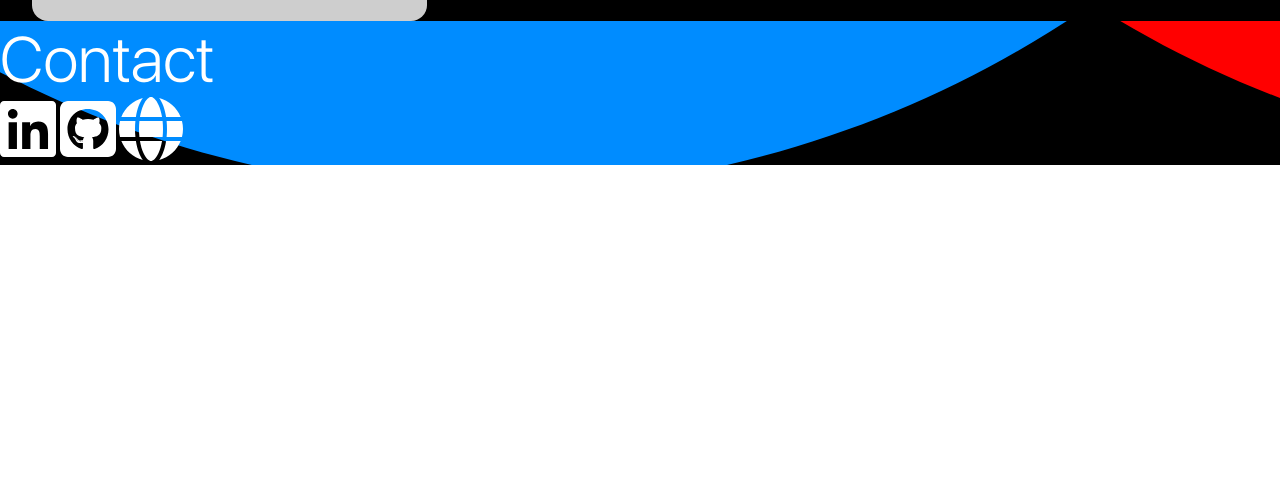
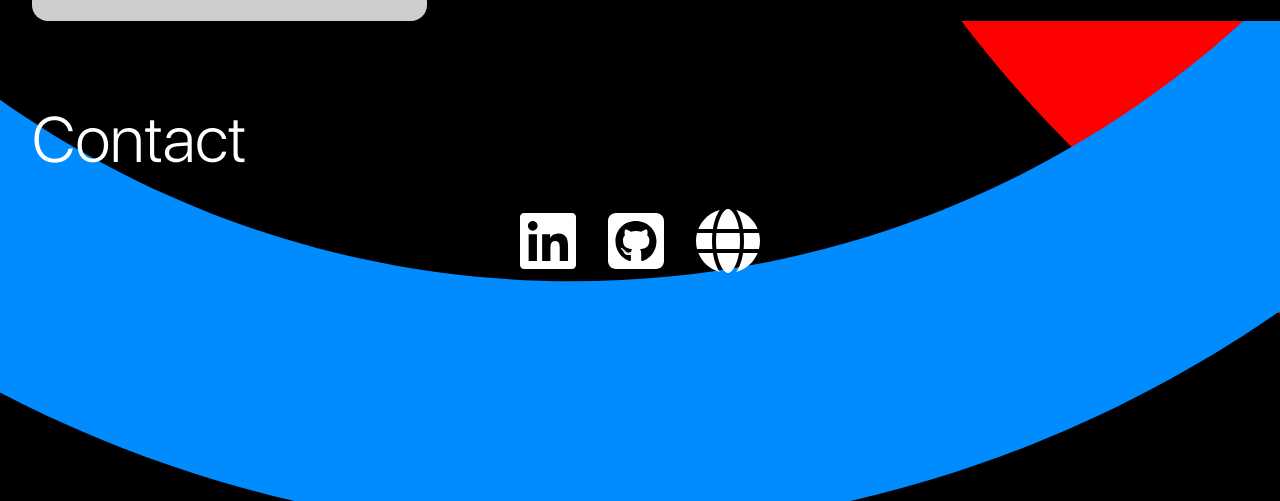
Before and after one commit to pedro092692/portfolio_html, a plain HTML site: page index.html in a window 1280 px wide. Shown: the part 1814-2315 px from the top of the page. Before the commit the page ends 1979 px from the top, so only its background shows below. Drawn offline with Linux system fonts and the light colour scheme.

Commit message:
add sytles for contact section

```diff
--- a/index.html
+++ b/index.html
@@ -79,12 +79,12 @@
     <!-- end section work -->
 
     <!-- contact section -->
-    <section class="contat" id="contact">
+    <section class="contact" id="contact">
         <h2>contact</h2>
         <div class="contact-container">
-            <img src="./static/img/llinkedin.svg" alt="linkedin logo">
-            <img src="./static/img/github.svg" alt="github logo">
-            <img src="./static/img/earth.svg" alt="earth logo">
+            <a href="https://www.linkedin.com/in/pedro-bastidas-670a90102/" target="_blank"><img src="./static/img/llinkedin.svg" alt="linkedin logo"></a>
+            <a href="https://github.com/pedro092692" target="_blank"><img src="./static/img/github.svg" alt="github logo"></a>
+            <a href="https://www.bastidasdev.com/" target="_blank"><img src="./static/img/earth.svg" alt="earth logo"></a>
         </div>
     </section>
     <!-- end contact section -->
--- a/static/css/style.css
+++ b/static/css/style.css
@@ -164,6 +164,31 @@ p, h2{
 .card img{
     max-height: 250px;
     border-radius: 8px;
+    object-fit: cover;
 }
 
 /* end work section */
+
+/* contact section */
+.contact{
+    display: flex;
+    flex-direction: column;
+    margin-top: 80px;
+    min-height: 400px;
+    padding: 0px 32px;
+}
+
+.contact .contact-container{
+    flex-grow: 1;
+    padding-top: 32px;
+    display: flex;
+    gap: 32px;
+    align-items: start;
+    justify-content: center;
+}
+
+.contact-container > img{
+    cursor: pointer;
+}
+
+/* end contact section */
```
